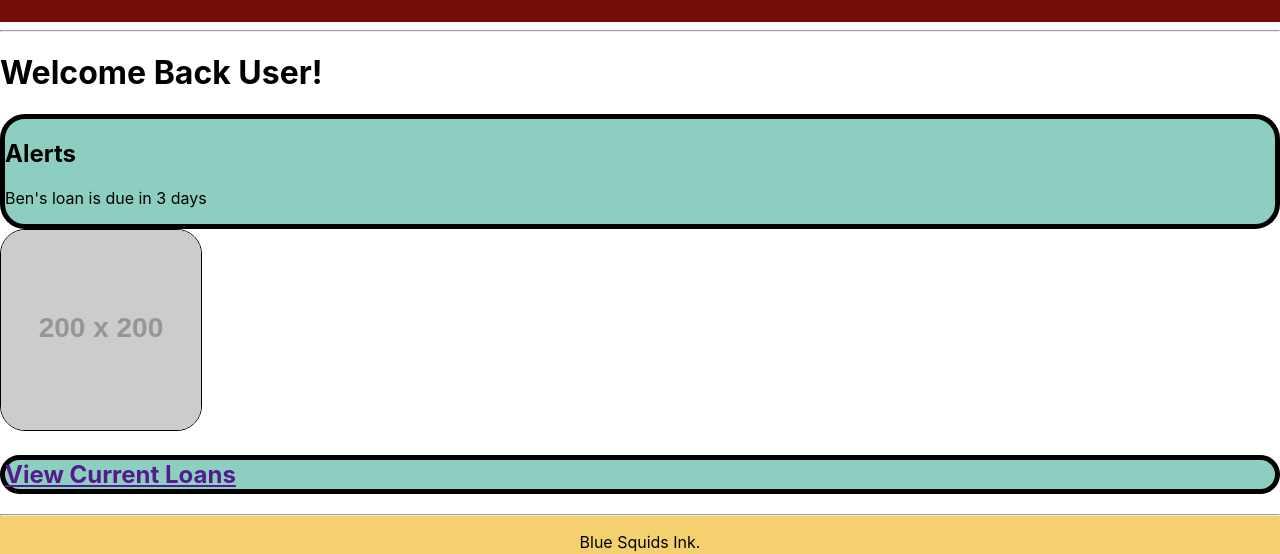
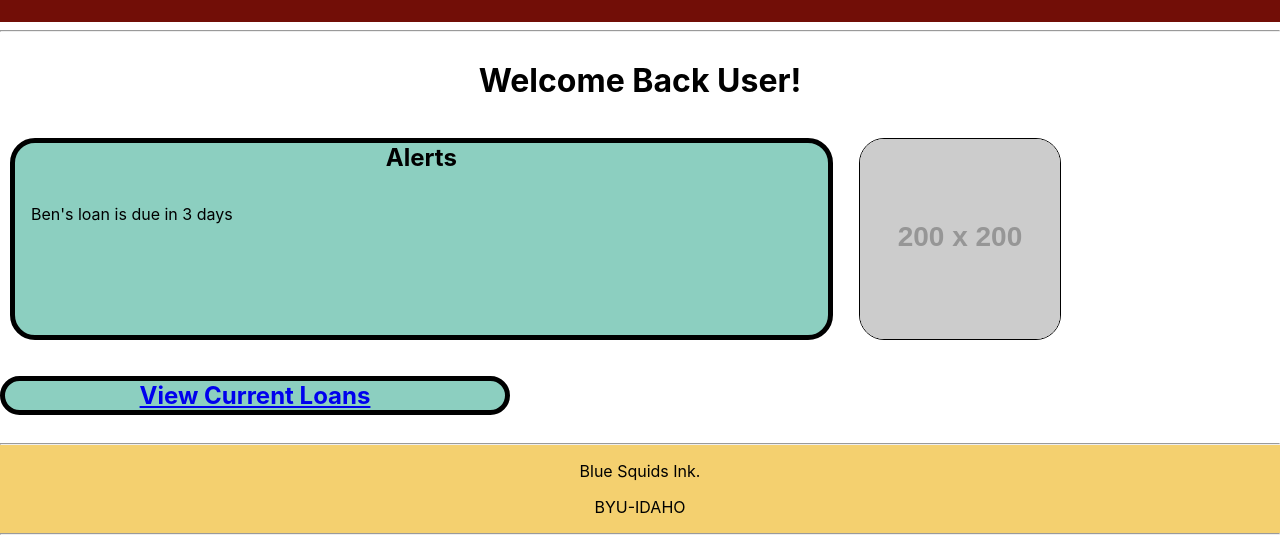
Before and after one commit to Cannon7/sharkreact, a React (Create React App) app in the folder Shark/main/: page /home in a window 1280 px wide. Shown: the part 324-878 px from the top of the page. Built offline with nearby package versions, Linux system fonts and the light colour scheme.

Commit message:
fixed the grid on my home and profile

```diff
--- a/Shark/main/src/pages/home.js
+++ b/Shark/main/src/pages/home.js
@@ -15,12 +15,12 @@ function MainPage() {
           <div id='homePageGrid' className='bodyCard'>
             <h1>Welcome Back User!</h1>
             {/* infoBox basically puts a border around whatever the class is defined on*/}
-            <section className='infoBox'>
+            <section id='alertSection' className='infoBox'>
               <h2 >Alerts</h2>
               <p>Ben's loan is due in 3 days</p>
             </section>
             <img src='https://placehold.co/200x200' alt='profilePicture'></img>
-            <h2 className='infoBox'><a href=''>View Current Loans</a></h2>
+            <h2 className='infoBox'><a href='mylends'>View Current Loans</a></h2>
           </div>
         </main>
         <Footer />
--- a/Shark/main/src/pages/profile.js
+++ b/Shark/main/src/pages/profile.js
@@ -25,7 +25,7 @@ function UserProfile() {
                         <img src='https://placehold.co/200x200' alt='profilePicture'></img>
                       </section>
                     </section>
-                    <button>Edit Profile</button>
+                    <button id="editProfButton">Edit Profile</button>
                 </div>
             </main>
             <Footer/>
--- a/Shark/main/src/styles/home.css
+++ b/Shark/main/src/styles/home.css
@@ -52,12 +52,51 @@ nav a:hover {
     justify-self: end;
     margin: 15px;
 }
-
-#topSectionHome{
+/* Home Grid n stuff */
+#homePageGrid{
     display: grid;
     grid-template-columns: 1fr .5fr;
+    gap: 1rem;
     text-align: center;
 }
+
+#homePageGrid h1{
+    grid-column: 1/3;
+}
+#homePageGrid h2{
+    grid-column: 1/3;
+    max-width: 500px;
+}
+
+.body{
+    text-align: center;
+}
+
+#alertSection{
+    grid-column: 1/2;
+    margin: 0 10px;
+}
+
+#alertSection h2{
+    margin: 0 auto;
+}
+
+#alertSection p {
+    text-align: left;
+    padding: 1rem;
+}
+
+/* profile grid n stuff */
+#sectionProfile{
+    display: grid;
+    grid-template-columns: 1fr 1fr;
+}
+
+#editProfButton{
+    padding: .5rem;
+    margin: 10px;
+}
+
 
 #bodyCard{
     border: 5px solid black;
@@ -78,34 +117,6 @@ img{
     border-radius: 25px;
 }
 
-#bottomSectionHome{
-    text-align: center;
-}
-
-#lendeeRatings{
-    display: grid;
-    grid-template-columns: 1fr;
-    text-align: center;
-}
-
-#exampleLendeeGrid{
-    display: flex;
-    padding: 1em;
-}
-
-#exampleLendeeReviewCard{
-    border: 5px black solid;
-    border-radius: 25px;
-    margin: 0 1em;
-    text-align: center;
-    padding: .25em;
-    background-color: #8ccfc0;
-}
-
-.underLined{
-    border-bottom: 5px solid black;
-    padding: .25em;
-}
 
 .footer {
     background-color: #f4d06f;
```
